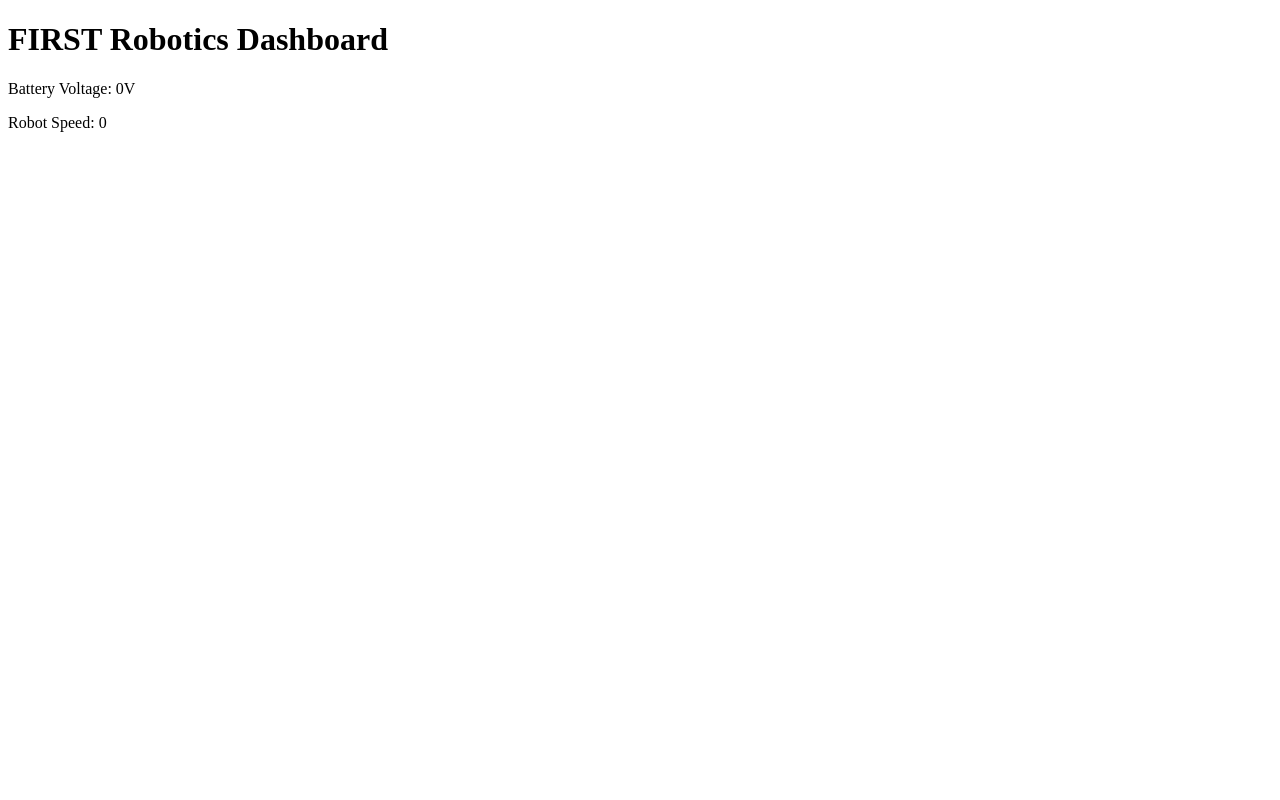
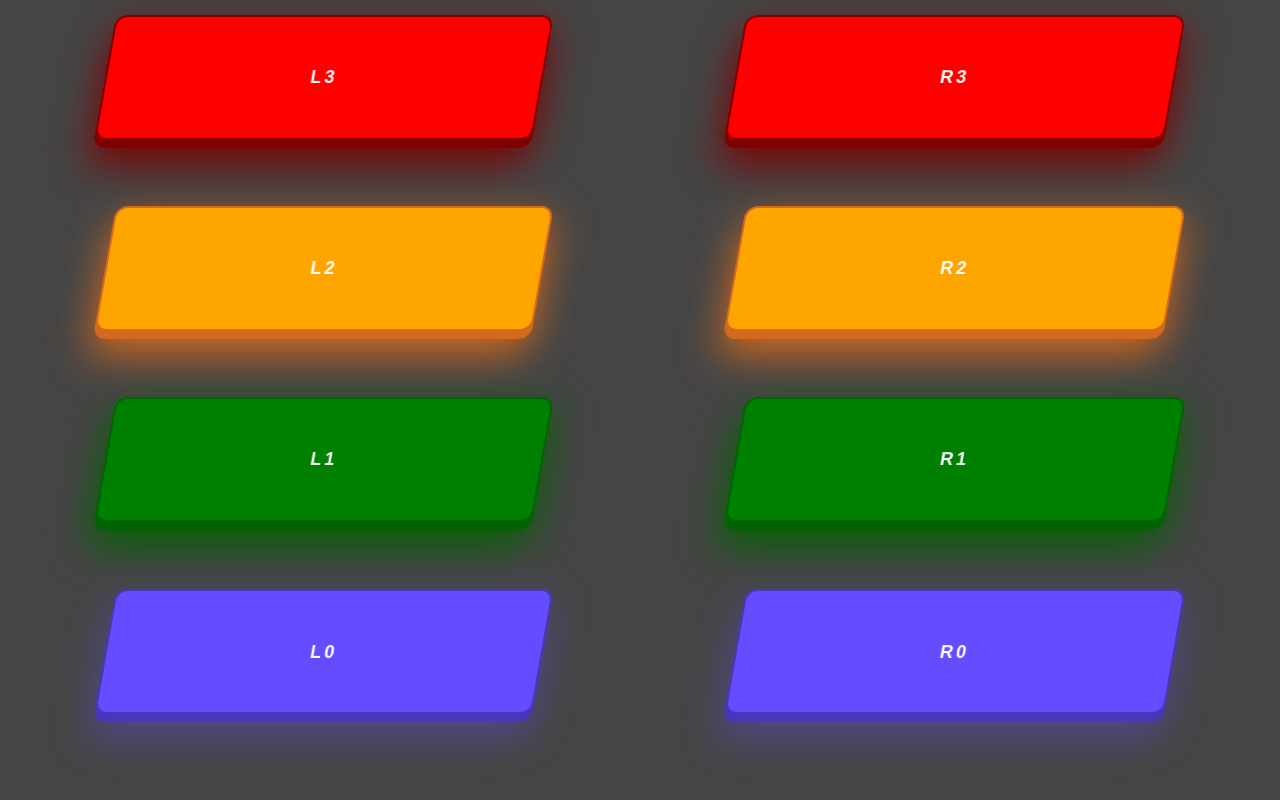
Before and after one commit to DesteoyerRZSS/3984WebDashboard2025, a Flask app: page / in a window 1280 px wide. Run offline with Flask 3, Linux system fonts and the light colour scheme; some libraries are stand-ins or nearby versions.

Commit message:
Update index.html

```diff
--- a/templates/index.html
+++ b/templates/index.html
@@ -4,12 +4,87 @@
     <meta charset="UTF-8">
     <meta name="viewport" content="width=device-width, initial-scale=1.0">
     <title>Robot Dashboard</title>
+    <style>
+        /* From Uiverse.io by btongheng */
+body{
+    background-color: rgb(69, 69, 69);
+    color: white;
+    position: fixed;
+}
+.level, .levels{
+  --lol: #644dff;
+  --lolol: #4836bb;
+  --lololol: #654dff63;
+  cursor: pointer;
+  width: 70%;
+  height: 100%;
+  display: flex;
+  align-items: center;
+  justify-content: center;
+  gap: 1rem;
+  font-size: 1.125em;
+  font-weight: 800;
+  letter-spacing: 3px;
+  color: #fff;
+  background: var(--lol);
+  border: 2px solid var(--lolol);
+  border-radius: .75rem;
+  box-shadow: 0 8px 0 var(--lolol);
+  transform: skew(-10deg);
+  transition: all .1s ease;
+  filter: drop-shadow(0 15px 20px var(--lololol));
+  margin: auto;
+
+}
+
+.levels{
+    padding-bottom: 0;
+}
+
+.level:active {
+  letter-spacing: 0px;
+  transform: skew(-10deg) translateY(8px);
+  box-shadow: 0 0 0 var(--lololol);
+}
+
+table{
+    margin-top: 0;
+    margin:auto;
+}
+
+
+td{
+    width: 3%;
+    padding-bottom: 5%;
+    height: 125px;
+
+}
+
+    </style>
     <script src="https://cdnjs.cloudflare.com/ajax/libs/socket.io/4.0.1/socket.io.js"></script>
 </head>
 <body>
-    <h1>FIRST Robotics Dashboard</h1>
-    <p>Battery Voltage: <span id="battery">0</span>V</p>
-    <p>Robot Speed: <span id="speed">0</span></p>
+
+    <table>
+        <th></th>
+        <tr>
+            <td><button class="level" style="background-color: red; border-color: maroon; box-shadow: 0 8px 0 maroon; filter: drop-shadow(0 15px 20px maroon)">L3</button></td>
+            <td><button class="level" style="background-color: red; border-color: maroon; box-shadow: 0 8px 0 maroon; filter: drop-shadow(0 15px 20px maroon)">R3</button></td>
+        </tr>
+        <tr>
+            <td><button class="level" style="background-color: orange; border-color: chocolate; box-shadow: 0 8px 0 chocolate; filter: drop-shadow(0 15px 20px chocolate)">L2</button></td>
+            <td><button class="level" style="background-color: orange; border-color: chocolate; box-shadow: 0 8px 0 chocolate; filter: drop-shadow(0 15px 20px chocolate)">R2</button></td>
+        </tr>
+        <tr>
+            <td><button class="level" style="background-color: green; border-color: darkgreen; box-shadow: 0 8px 0 darkgreen; filter: drop-shadow(0 15px 20px darkgreen)">L1</button></td>
+            <td><button class="level" style="background-color: green; border-color: darkgreen; box-shadow: 0 8px 0 darkgreen; filter: drop-shadow(0 15px 20px darkgreen)">R1</button></td>
+        </tr>
+        <tr>
+            <td><button class="levels">L0</button></td>
+            <td><button class="levels">R0</button></td>
+        </tr>
+    </table>
+
 
     <script>
         var socket = io.connect('http://' + document.domain + ':' + location.port);
```
